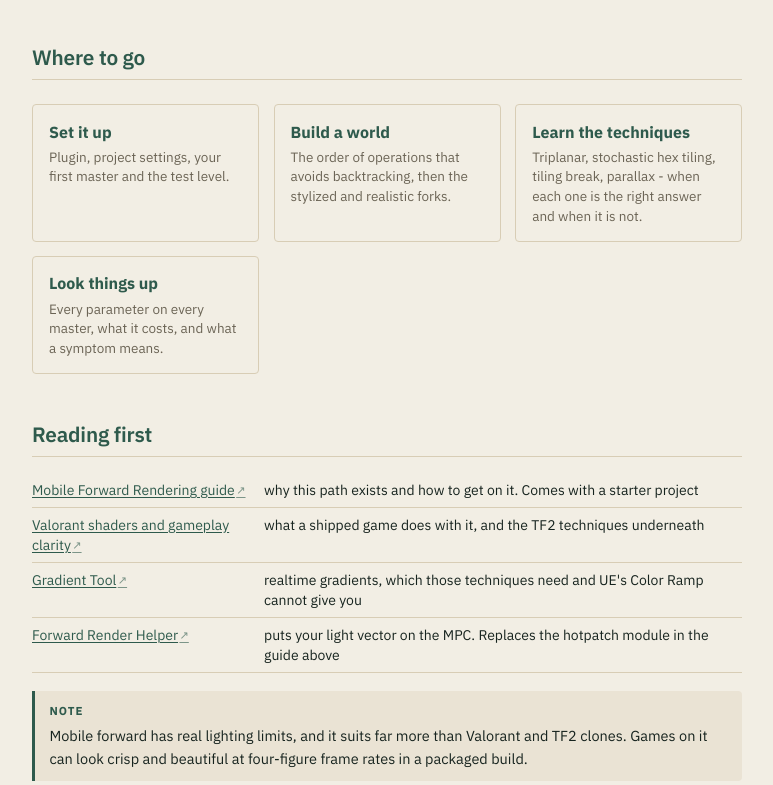
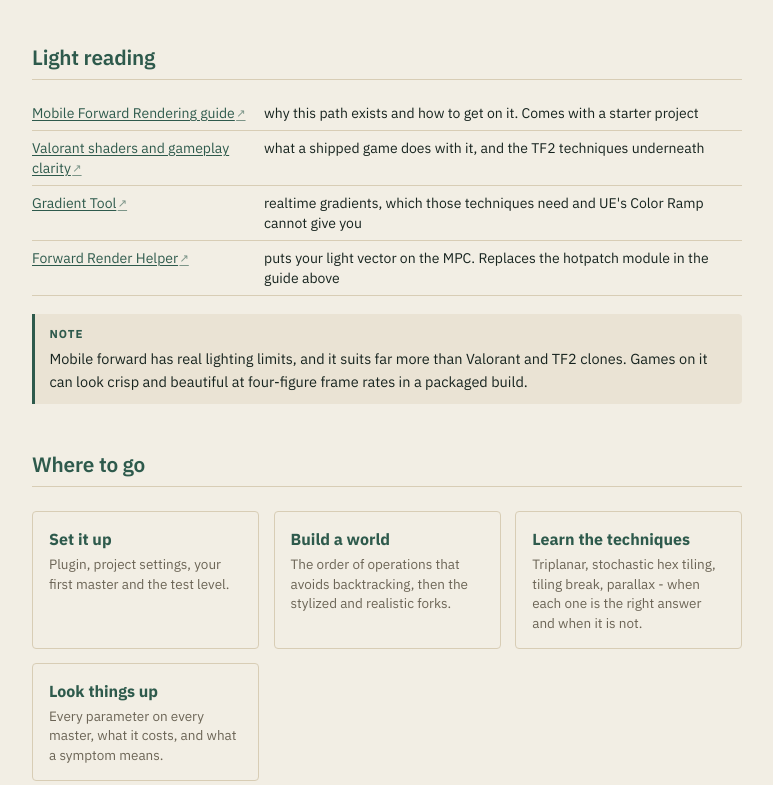
Before and after one commit to Vaei/MobMaterials, a plain HTML site: page docs/index.html in a window 1280 px wide. Shown: the part 875-1660 px from the top of the page, without its empty margins (278-1051 px from the left). Drawn offline with Linux system fonts and the light colour scheme.

Commit message:
Light reading ahead of where to go on the docs home

```diff
--- a/docs/index.html
+++ b/docs/index.html
@@ -41,16 +41,7 @@ Not officially released. Expect bugs and updates without versioning. Documentati
 <li>Drag <code>Wetness</code> from 0 to 1 and watch the whole world respond.</li>
 </ol>
 
-<h2>Where to go</h2>
-
-<div class="doors">
-<a class="door" href="install.html"><b>Set it up</b><span>Plugin, project settings, your first master and the test level.</span></a>
-<a class="door" href="workflow.html"><b>Build a world</b><span>The order of operations that avoids backtracking, then the stylized and realistic forks.</span></a>
-<a class="door" href="techniques.html"><b>Learn the techniques</b><span>Triplanar, stochastic hex tiling, tiling break, parallax - when each one is the right answer and when it is not.</span></a>
-<a class="door" href="surface.html"><b>Look things up</b><span>Every parameter on every master, what it costs, and what a symptom means.</span></a>
-</div>
-
-<h2>Reading first</h2>
+<h2>Light reading</h2>
 
 <div class="tw"><table class="free">
 <tr><td><a href="https://blog.daftsoftware.com/unreal-perf-maxing/">Mobile Forward Rendering guide</a></td><td>why this path exists and how to get on it. Comes with a starter project</td></tr>
@@ -63,6 +54,15 @@ Not officially released. Expect bugs and updates without versioning. Documentati
 Mobile forward has real lighting limits, and it suits far more than Valorant and TF2 clones. Games on it can look crisp and beautiful at four-figure frame rates in a packaged build.
 </div>
 
+<h2>Where to go</h2>
+
+<div class="doors">
+<a class="door" href="install.html"><b>Set it up</b><span>Plugin, project settings, your first master and the test level.</span></a>
+<a class="door" href="workflow.html"><b>Build a world</b><span>The order of operations that avoids backtracking, then the stylized and realistic forks.</span></a>
+<a class="door" href="techniques.html"><b>Learn the techniques</b><span>Triplanar, stochastic hex tiling, tiling break, parallax - when each one is the right answer and when it is not.</span></a>
+<a class="door" href="surface.html"><b>Look things up</b><span>Every parameter on every master, what it costs, and what a symptom means.</span></a>
+</div>
+
 </main>
 </body>
 </html>
```
